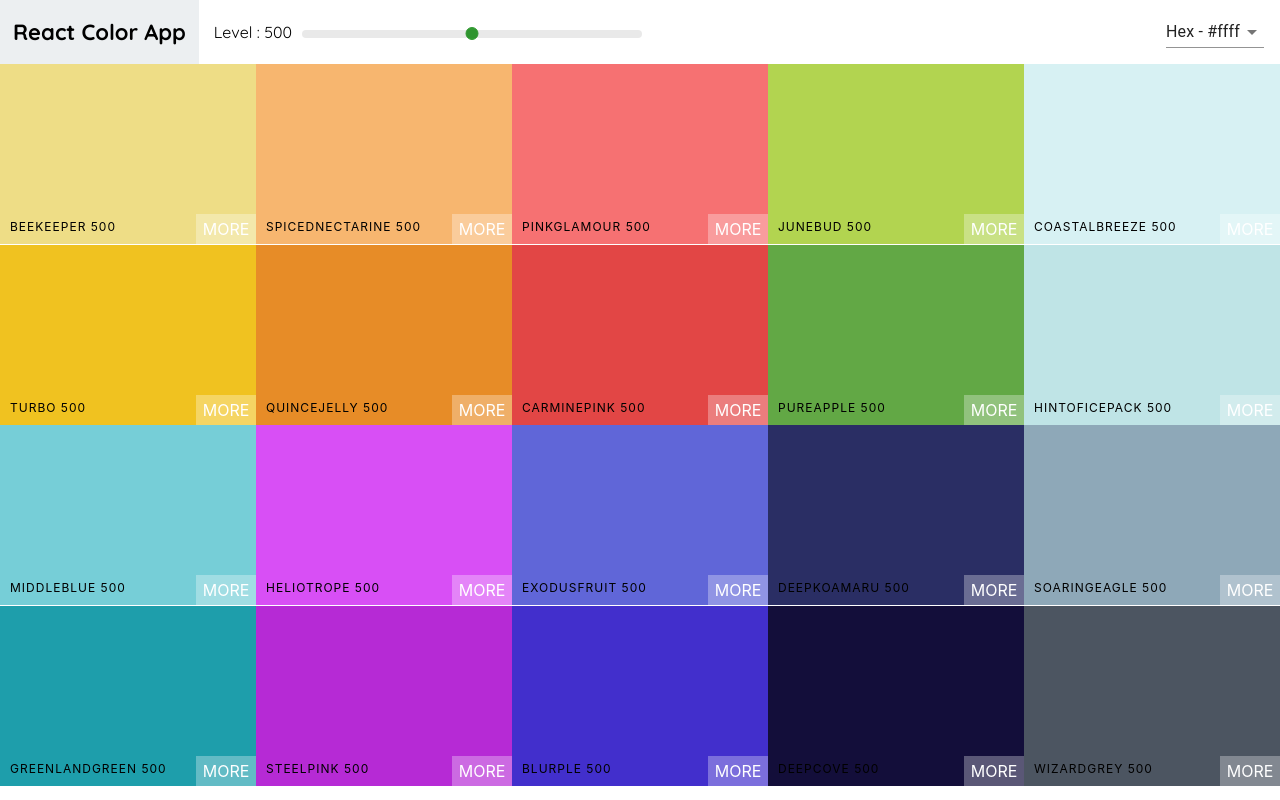
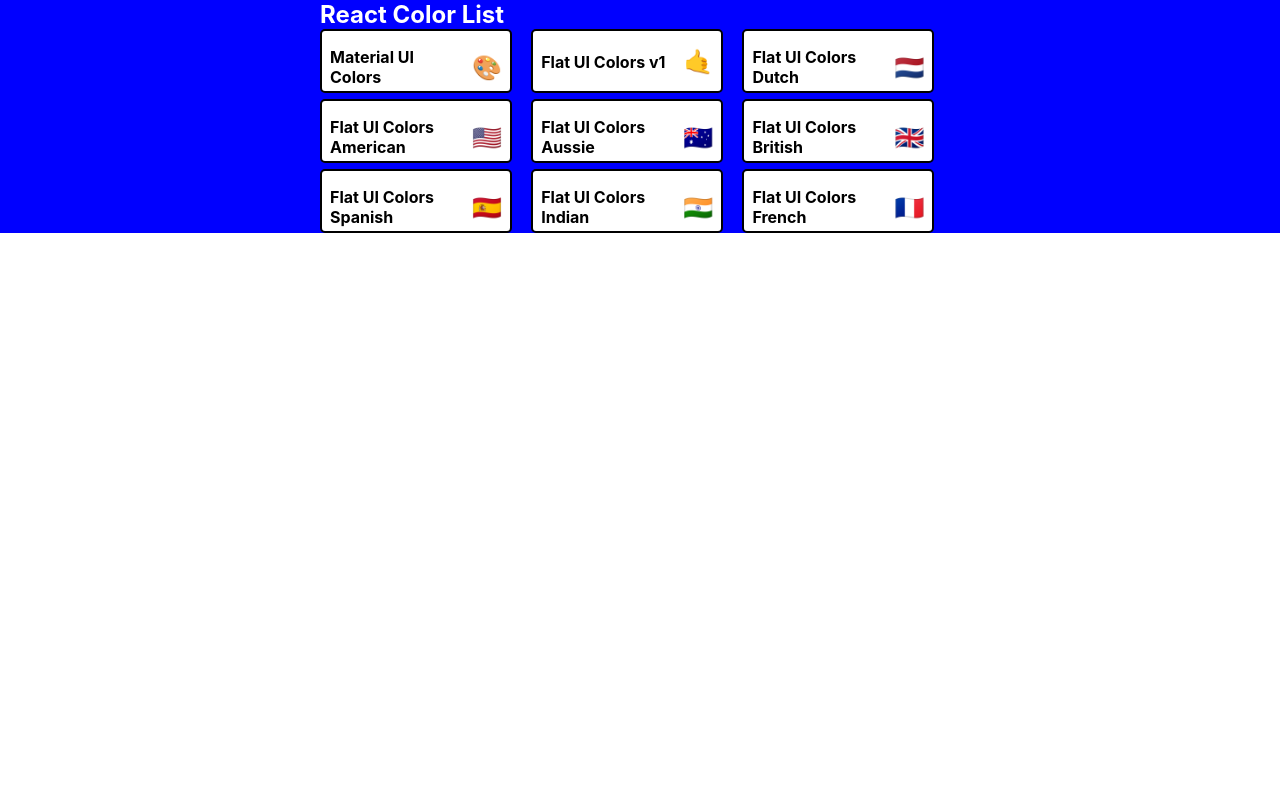
Before and after one commit to muhaidil13/color-app, a React (Create React App) app: page / in a window 1280 px wide. Built offline with nearby package versions, Linux system fonts and the light colour scheme.

Commit message:
styling component navbar

```diff
--- a/package.json
+++ b/package.json
@@ -5,6 +5,7 @@
   "dependencies": {
     "@material-ui/core": "^4.12.4",
     "@material-ui/icons": "^4.11.3",
+    "@material-ui/styles": "^4.11.5",
     "@testing-library/jest-dom": "^5.16.5",
     "@testing-library/react": "^13.4.0",
     "@testing-library/user-event": "^13.5.0",
@@ -13,6 +14,7 @@
     "react": "^18.2.0",
     "react-copy-to-clipboard": "^5.1.0",
     "react-dom": "^18.2.0",
+    "react-router-dom": "^5.2.0",
     "react-scripts": "5.0.1",
     "web-vitals": "^2.1.4"
   },
--- a/src/App.js
+++ b/src/App.js
@@ -1,10 +1,13 @@
 import './App.css';
 import Main from './main';
+import { BrowserRouter } from 'react-router-dom';
 function App() {
   return (
-    <div className="App">
-      <Main/>
-    </div>
+    <BrowserRouter>
+      <div className="App">
+        <Main/>
+      </div>
+    </BrowserRouter>
   );
 }
 
--- a/src/Pallets.js
+++ b/src/Pallets.js
@@ -17,10 +17,10 @@
         // alert(e)
     }
     render() {
-        const {colors} = this.props.pallets
+        const {colors, palletName, emoji} = this.props.pallets
         const {level} = this.state
         const colorBox = colors[level].map(color => (
-            <ColorBox background={color.hex} name={color.name}/>
+            <ColorBox background={color.hex} name={color.name} key={color.id}/>
         ))
         return (
 
@@ -33,6 +33,12 @@
                     {colorBox}
                 </div>
                 {/* Footer */}
+                <div className='Pallets-footer'>
+                    <p>{palletName}</p>
+                    <span className='emoji'>
+                        {emoji}
+                    </span>
+                </div>
             </div>
         );
     }
--- a/src/main.js
+++ b/src/main.js
@@ -1,13 +1,22 @@
 import React, { Component } from 'react'
 import Pallets from './Pallets';
 import seedsColors from './seedsColors';
+import { Route, Switch } from 'react-router-dom';
 import { generatepallete } from './colorhelpers';
+import PalletList from "./palletList"
 class Main extends Component{
+    findFallet(id){
+        return seedsColors.find(function(pallete){
+            return pallete.id === id
+        })
+    }
     render() {
         return (
-            <div>
-                 <Pallets pallets={generatepallete(seedsColors[4])}/>
-            </div>
+            <Switch>
+                <Route exact path="/" render={() =>  <PalletList pallet={seedsColors}/>}/>
+                <Route exact path="/pallete/:id" render={routeprops => <Pallets pallets={generatepallete(this.findFallet(routeprops.match.params.id))}/>}/>
+            </Switch>
+
 
         );
     }
--- /dev/null
+++ b/src/minipallet.js
@@ -0,0 +1,46 @@
+import React from 'react'
+import { withStyles} from '@material-ui/styles'
+
+const styles = {
+    root: {
+        backgroundColor: "white",
+        border:"2px solid black",
+        borderRadius: "5px",
+        padding: "0.5rem",
+        position: "relative",
+        overflow: "hidden",
+        "&:hover": {
+            cursor: "pointer"
+        }
+    },
+    color:{
+        backgroundColor: "grey"
+    },
+    title:{
+        display:"flex",
+        justifyContent:"space-between",
+        alignItems:"center",
+        margin:"0",
+        color:"black",
+        paddingTop:"0.5rem",
+        fontSize:"1rem",
+        position:"relative"
+    },
+    emoji:{
+        marginLeft:"0.5rem",
+        fontSize:"1.5rem    "
+    }
+}
+
+function MiniPallete(props){
+    const {classes, paletteName, emoji} = props
+    return(
+        <div className={classes.root}>
+            <div className={classes.color}></div>
+            <h5 className={classes.title}>
+                {paletteName}<span className={classes.emoji}>{emoji}</span>
+            </h5>
+        </div>
+    )
+}
+export default withStyles(styles)(MiniPallete);
--- a/src/navbar.js
+++ b/src/navbar.js
@@ -1,5 +1,6 @@
 import React, { Component } from 'react'
-import Slider, { Range } from 'rc-slider';
+import Slider from 'rc-slider';
+import { Link } from 'react-router-dom';
 import Snackbar from '@material-ui/core/Snackbar';
 import CloseIcon from '@material-ui/icons/Close';
 import IconButton from '@material-ui/core/IconButton';
@@ -30,12 +31,13 @@
         })
     }
     render() {
-        const {level, changeLevel, handlechange} = this.props
+        const {level, changeLevel} = this.props
         const {format} = this.state
         return (
             <header className='Navbar'>
                 <div className='logo'>
-                    <a href='#' >React Color App</a>
+                    <Link to="/">React Color App</Link>
+
                 </div>
                 <div className='slider-container'>
                     <span>Level : {level}</span>
--- /dev/null
+++ b/src/palletList.js
@@ -0,0 +1,56 @@
+import React, { Component } from 'react'
+import MiniPallete from './minipallet';
+import { withStyles } from '@material-ui/styles';
+const styles = {
+    root:{
+        backgroundColor: "blue",
+        height:"100%",
+        display:"flex",
+        alignItems:"flex-start",
+        justifyContent:"center"
+
+    },
+    container:{
+        width:"50%",
+        display:"flex",
+        alignItems:"flex-start",
+        flexDirection:"column",
+        flexWrap:"wrap"
+    },
+    nav:{
+        display:"flex",
+        width:"100%",
+        justifyContent:"space-between",
+        color:"white"
+    },
+    pallet:{
+        boxSizing:"border-box",
+        width:"100%",
+        display:"grid",
+        gridTemplateColumns:"repeat(3, 30%)",
+        gridGap:"3%"
+    }
+
+
+}
+class PalletList extends Component{
+    render() {
+        const {pallet, classes} = this.props
+        return (
+            <div className={classes.root}>
+                <div className={classes.container}>
+                    <nav className={classes.nav}>
+                        <h1>React Color List</h1>
+                    </nav>
+                    <div className={classes.pallet}>
+                            {pallet.map(pal => (
+                                <MiniPallete {...pal}/>
+                            ))}
+                    </div>
+                </div>
+
+            </div>
+        );
+    }
+}
+export default withStyles(styles) (PalletList)
--- a/src/pallets.css
+++ b/src/pallets.css
@@ -1,6 +1,22 @@
 .Pallets{
     height: 100vh;
+    display: flex;
+    flex-direction: column;
 }
 .Pallets-Colors{
     height: 90%;
 }
+.Pallets-footer{
+    background-color: rgb(145, 138, 138);
+    height: 5vh;
+    color: white;
+    display: flex;
+    align-items: center;
+    font-weight: bold;
+    justify-content: flex-end;
+
+}
+.emoji{
+    font-size: 1.5rem;
+    margin: 0 1rem;
+}
```
Also changed, not shown: src/footer.js (added), 2 other files (tests, documents, lock files or other folders).
